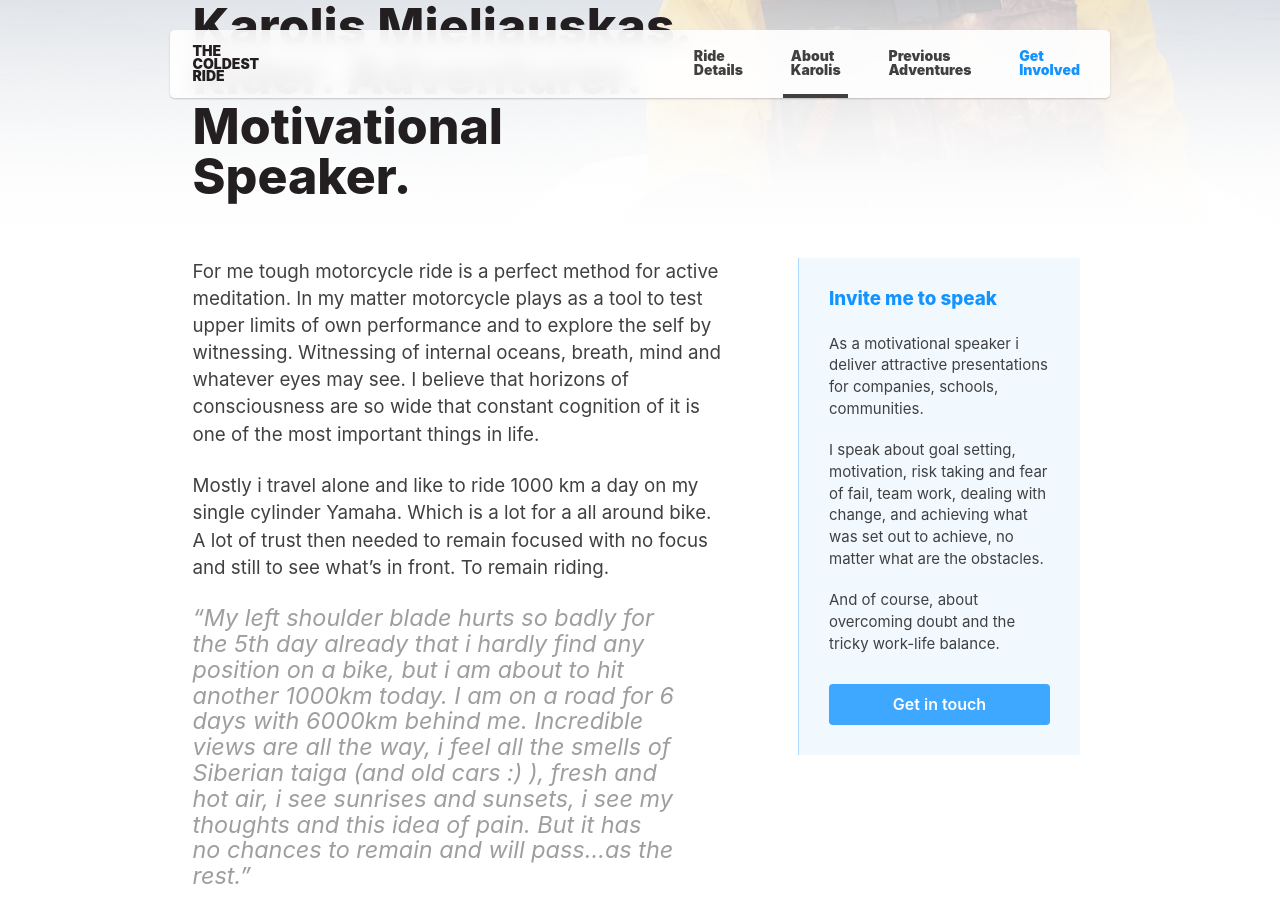
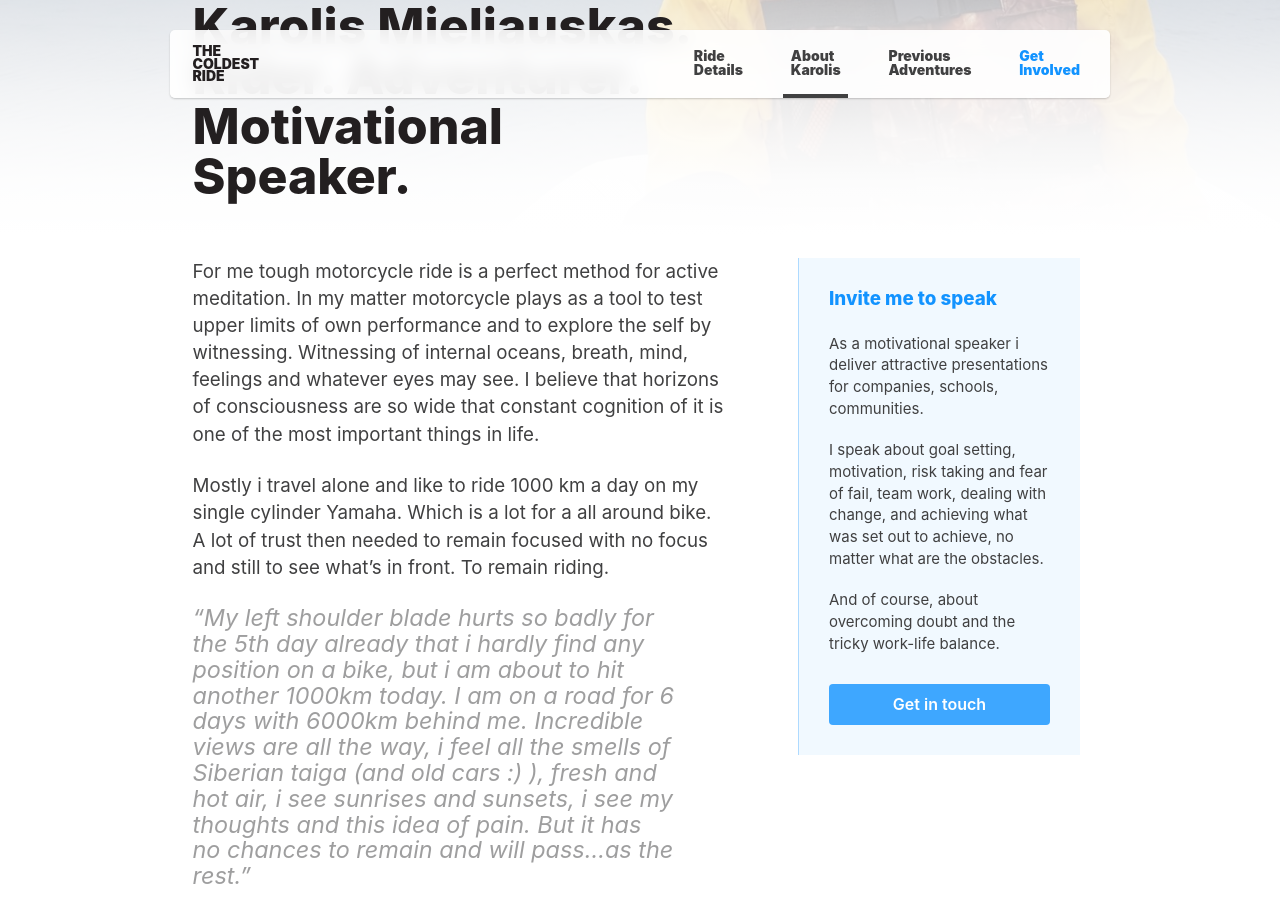
Before and after one commit to karolismieliauskas/thecoldestride.com, a Jekyll site: the page built from pages/about.html, in a window 1280 px wide and 900 px high, scrolled down 413 px. Built offline with Jekyll 4.4.1, drawn with Linux system fonts in a browser that asks for light colours.

Commit message:
Update about.yml

```diff
--- a/_data/about.yml
+++ b/_data/about.yml
@@ -1,7 +1,7 @@
 hero:
   title: Karolis Mieliauskas. Rider. Adventurer. Motivational Speaker.
 body: |
-    For me tough motorcycle ride is a perfect method for active meditation. In my matter motorcycle plays as a tool to test upper limits of own performance and to explore the self by witnessing. Witnessing of internal oceans, breath, mind and whatever eyes may see. I believe that horizons of consciousness are so wide that constant cognition of it is one of the most important things in life.
+    For me tough motorcycle ride is a perfect method for active meditation. In my matter motorcycle plays as a tool to test upper limits of own performance and to explore the self by witnessing. Witnessing of internal oceans, breath, mind, feelings and whatever eyes may see. I believe that horizons of consciousness are so wide that constant cognition of it is one of the most important things in life.
 
     Mostly i travel alone and like to ride 1000 km a day on my single cylinder Yamaha. Which is a lot for a all around bike. A lot of trust then needed to remain focused with no focus and still to see what's in front. To remain riding.
 
```
